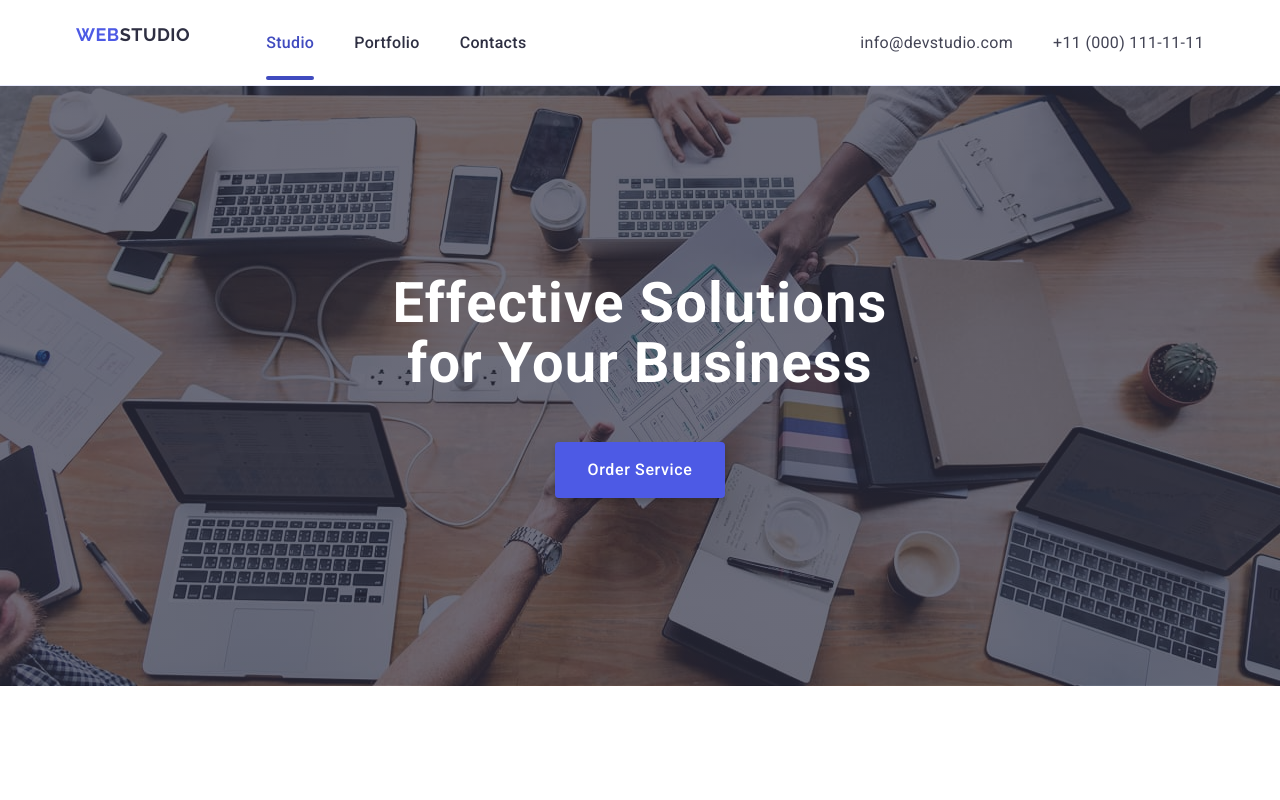
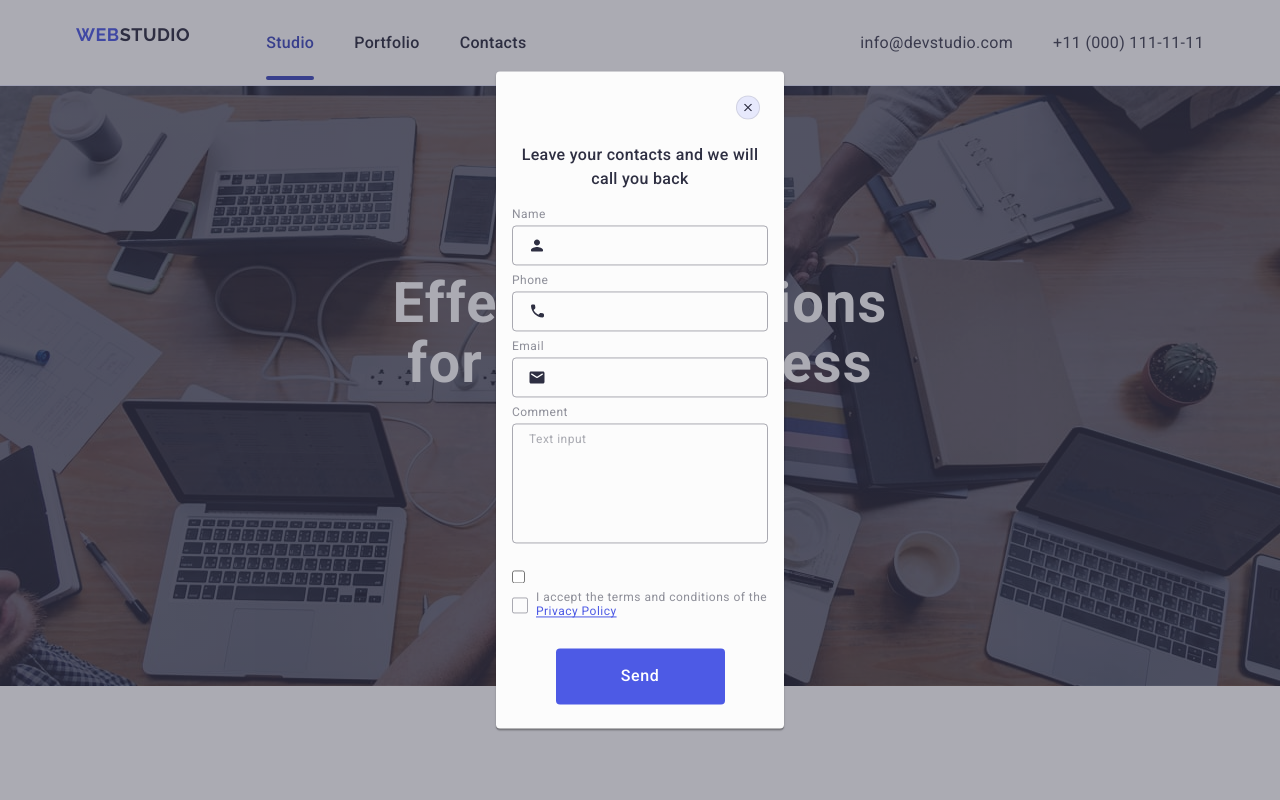
Before and after one commit to Vitas2011/goit-markup-hw-06, a plain HTML site: page index.html in a window 1280 px wide. Shown: the top 800 px of the page. Drawn offline with nearby package versions, Linux system fonts and the light colour scheme.

Commit message:
Backdrop

```diff
--- a/css/styles-old.css
+++ b/css/styles-old.css
@@ -561,7 +561,7 @@ textarea::placeholder {
 */
 /*Backdrop*/
 
-.backdrop {
+/*.backdrop {
     background-color: rgba(46, 47, 66, 0.4);
     position: fixed;
     top: 0;
@@ -806,4 +806,4 @@ textarea::placeholder {
 .modal-btm:hover,
 .modal-btm:focus {
     background-color: #404BBF;
-}
+}*/
--- a/css/styles.css
+++ b/css/styles.css
@@ -1040,3 +1040,293 @@ textarea::placeholder {
         display: inline-flex;
     }
 }
+
+@media screen and (min-width: 1158px) {
+    .footer {
+        padding: 100px 0 100px 0;
+    }
+
+    .footer-div {
+        align-items: baseline;
+    }
+
+    .footer-container {
+        margin-right: 120px;
+    }
+
+    .team-people-icon {
+        margin-right: 80px;
+    }
+}
+
+/*Backdrop*/
+
+.backdrop {
+    background-color: rgba(46, 47, 66, 0.4);
+    position: fixed;
+    top: 0;
+    left: 0;
+    width: 100%;
+    height: 100%;
+    transition: opacity 250ms cubic-bezier(0.4, 0, 0.2, 1), visibility 250ms cubic-bezier(0.4, 0, 0.2, 1);
+    opacity: 0;
+    visibility: hidden;
+    pointer-events: none;
+}
+
+.backdrop.is-open {
+    opacity: 1;
+    visibility: visible;
+    pointer-events: auto;
+    transition: opacity 250ms cubic-bezier(0.4, 0, 0.2, 1), visibility 250ms cubic-bezier(0.4, 0, 0.2, 1);
+
+}
+
+.modal {
+    width: 288px;
+    min-height: 623px;
+    padding-left: 16px;
+    padding-right: 16px;
+
+    border-radius: 4px;
+    background-color: #FCFCFC;
+    box-shadow: 0 1px 1px 0 rgba(0, 0, 0, 0.14), 0 1px 3px 0 rgba(0, 0, 0, 0.12), 0 2px 1px 0 rgba(0, 0, 0, 0.2);
+    position: absolute;
+    top: 50%;
+    left: 50%;
+    transform: translate(-50%,-50%);
+    transition: transform 250ms cubic-bezier(0.4, 0, 0.2, 1);
+    padding-top: 72px;
+    padding-bottom: 24px;
+}
+
+.modal-close-btm {
+    position: absolute;
+    top: 24px;
+    right: 24px;
+    width: 24px;
+    height: 24px;
+    border-radius: 4px;
+    border-radius: 50%;
+    display: flex;
+    background-color: #e7e9fc;
+    border: 1px solid rgba(0, 0, 0, 0.1);
+    padding: 0;
+    cursor: pointer;
+    transition: background-color 250ms cubic-bezier(0.4, 0, 0.2, 1), border 250ms cubic-bezier(0.4, 0, 0.2, 1);
+
+    align-items: center;
+    justify-content: center;
+    fill: transparent;
+}
+
+.icons-close {
+  transition: fill 250ms cubic-bezier(0.4, 0, 0.2, 1);
+  fill: #2E2F42;
+}
+
+
+.modal-close-btm:hover,
+.modal-close-btm:focus {
+  background-color: #404BBF;
+  border: none;
+  fill: #FFFFFF;
+}#2E2F4
+
+.icons-close:hover,
+.icons-close:focus {
+ fill: #FFFFFF;
+}
+
+.modal-text {
+    font-weight: 500;
+    font-size: 16px;
+    line-height: 1.5;
+    letter-spacing: 0.02em;
+    text-align: center;
+    color: #2E2F42;
+    margin-bottom: 16px;
+}
+
+.modal-input {
+ border: 1px solid #2E2F42;
+ border-radius: 4px;
+ width: 100%;
+ min-height: 40px;
+ padding-left: 38px;
+ background-color: transparent;
+ outline: transparent;
+ transition: border-color 250ms cubic-bezier(0.4, 0, 0.2, 1);
+ border-color: #4D5AE5;
+ border: 1px solid rgba(46, 47, 66, 0.4);
+}
+
+
+.modal-input:focus-within + .modal-icon {
+  fill: #4D5AE5;
+}
+
+.modal-input:hover +.modal-icon {
+    fill: #4D5AE5;
+}
+
+.modal-input:focus {
+    border-color: #4D5AE5;
+}
+
+.modal-field {
+    margin-bottom: 8px;
+    width: 256px;
+
+    min-height: 58px;
+}
+
+.modal-field-checkbox {
+    width: 256px;
+    height: 31px;
+    margin-bottom: 24px;
+}
+
+.modal-input-wrap {
+    position: relative;
+
+    width: 256px;
+}
+
+.modal-label {
+    font-size: 12px;
+    line-height: 1.16;
+    letter-spacing: 0.04em;
+    color: #8E8F99;
+    display: block;
+    margin-bottom: 4px;
+    line-height: 1.17;
+}
+
+.modal-icon {
+  fill: #2E2F42;
+  position: absolute;
+  left: 16px;
+  top: 50%;
+  transform: translateY(-50%);
+  transition: fill 250ms cubic-bezier(0.4, 0, 0.2, 1);
+}
+
+.modal-icon:focus {
+    fill: #4D5AE5;
+}
+
+.modal-comment {
+ width: 256px;
+ margin-bottom: 16px;
+}
+
+.modal-textarea {
+ width: 256px;
+
+ min-height: 120px;
+ border-radius: 4px;
+ resize: none;
+
+  background-color: transparent;
+  padding: 8px 16px;
+  outline: transparent;
+
+  color: rgba(46, 47, 66, 0.4);
+  border: 1px solid rgba(46, 47, 66, 0.4);
+  transition: border-color 250ms cubic-bezier(0.4, 0, 0.2, 1);
+}
+
+textarea::placeholder {
+    font-weight: 400;
+    font-size: 12px;
+
+    line-height: 1.16667;
+    letter-spacing: 0.04em;
+    color: rgba(46, 47, 66, 0.4);
+}
+
+.modal-textarea:hover,
+.modal-textarea:focus {
+    border-color: #4D5AE5;
+}
+
+
+.modal-check-text {
+    display: flex;
+    align-items: start;
+    font-size: 12px;
+    line-height: 1.17;
+    letter-spacing: 0.04em;
+    color: #8E8F99;
+    align-items: center;
+    line-height: 1.17;
+    display: flex;
+    font-weight: 400;
+    cursor: pointer;
+}
+
+.modal-checkbox {
+    width: 16px;
+    height: 16px;
+    border-radius: 2px;
+    border: 1px solid #2E2F42;
+    margin-right: 8px;
+    align-items: center;
+    justify-content: center;
+    fill: transparent;
+    border: 1px solid rgba(46, 47, 66, 0.4);
+    transition: background-color 250ms cubic-bezier(0.4, 0, 0.2, 1), border 250ms cubic-bezier(0.4, 0, 0.2, 1), fill 250ms cubic-bezier(0.4, 0, 0.2, 1);
+    display: inline-flex;
+    background-color: transparent;
+}
+
+.modal-checkbox-icon {
+    display: none;
+    fill: #ffffff;
+}
+
+.modal-check:checked + .modal-check-text .modal-checkbox-icon {
+    display: block;
+}
+
+.modal-checkbox-privacy {
+    max-width: 232px;
+}
+
+.modal-check-a {
+
+    line-height: 1.33333;
+    text-decoration: underline;
+    text-decoration-skip-ink: none;
+    color: #4D5AE5;
+}
+
+.modal-check:checked + .modal-check-text span {
+    background-color: #404BBF;
+    border: none;
+    fill: #F4F4FD;
+}
+
+.modal-btm {
+    display: block;
+    margin: 0 auto;
+    border-radius: 4px;
+    padding: 16px 32px;
+    height: 56px;
+    line-height: 1.5;
+    letter-spacing: 0.04em;
+    color: #FFFFFF;
+    background-color: #4D5AE5;
+    cursor: pointer;
+    border: none;
+
+    min-width: 169px;
+    font-weight: 500;
+    transition: background-color 250ms cubic-bezier(0.4, 0, 0.2, 1);
+}
+
+.modal-btm:hover,
+.modal-btm:focus {
+    background-color: #404BBF;
+}
--- a/index.html
+++ b/index.html
@@ -591,7 +591,7 @@
         </div>
       </div>
     </footer>
-    <div class="backdrop hidden">
+    <div class="backdrop is-open ">
       <div class="modal">
         <button type="button" class="modal-close-btm">
           <svg class="icons-close" width="8" height="8">
@@ -663,9 +663,12 @@
               <span class="modal-checkbox">
                 <svg class="modal-checkbox-icon" width="10" height="8">
                   <use href="./images/icons.svg#icon-check"></use>
-                </svg> </span
-              >I accept the terms and conditions of the&nbsp;
-              <a class="modal-check-a" href="">Privacy Policy</a>
+                </svg>
+              </span>
+              <div class="modal-checkbox-privacy">
+                I accept the terms and conditions of the
+                <a class="modal-check-a" href="">Privacy Policy</a>
+              </div>
             </label>
           </div>
           <button class="modal-btm" type="button">Send</button>
@@ -674,3 +677,4 @@
     </div>
   </body>
 </html>
+&nbsp
```
